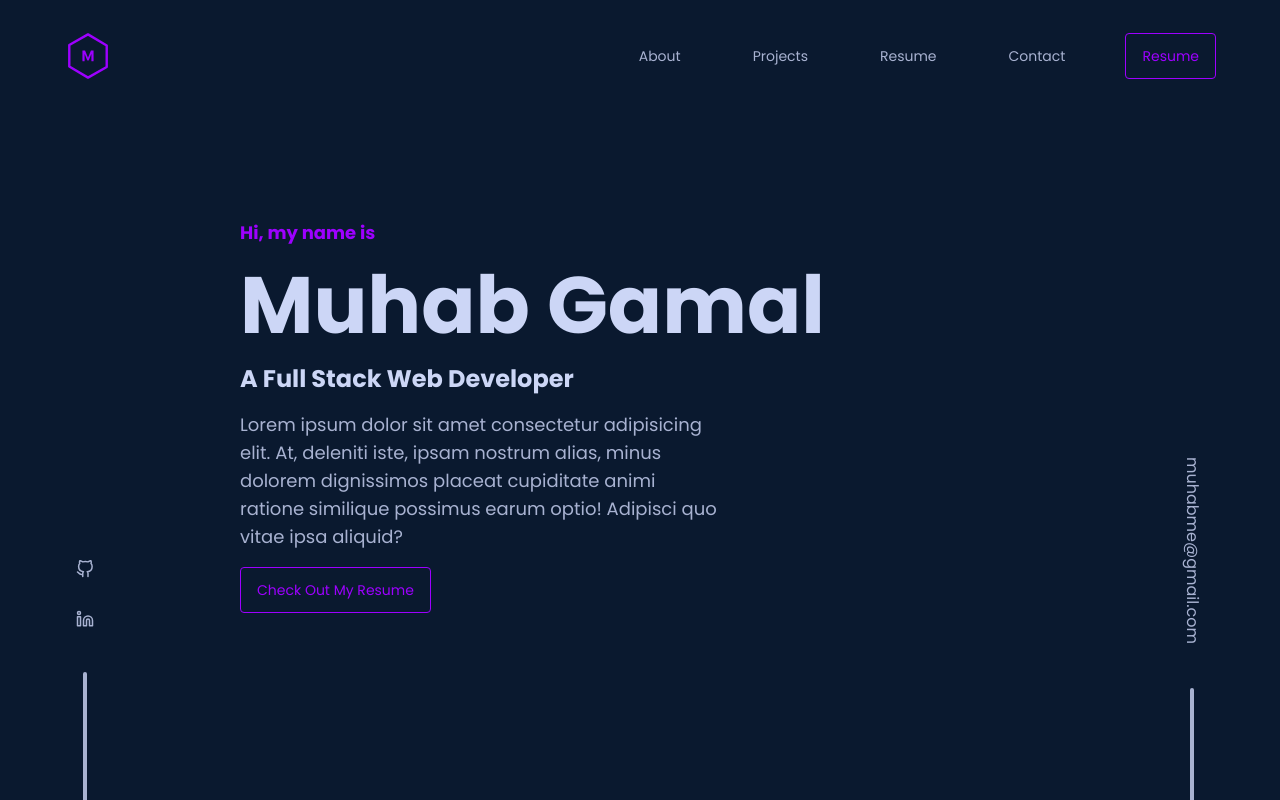
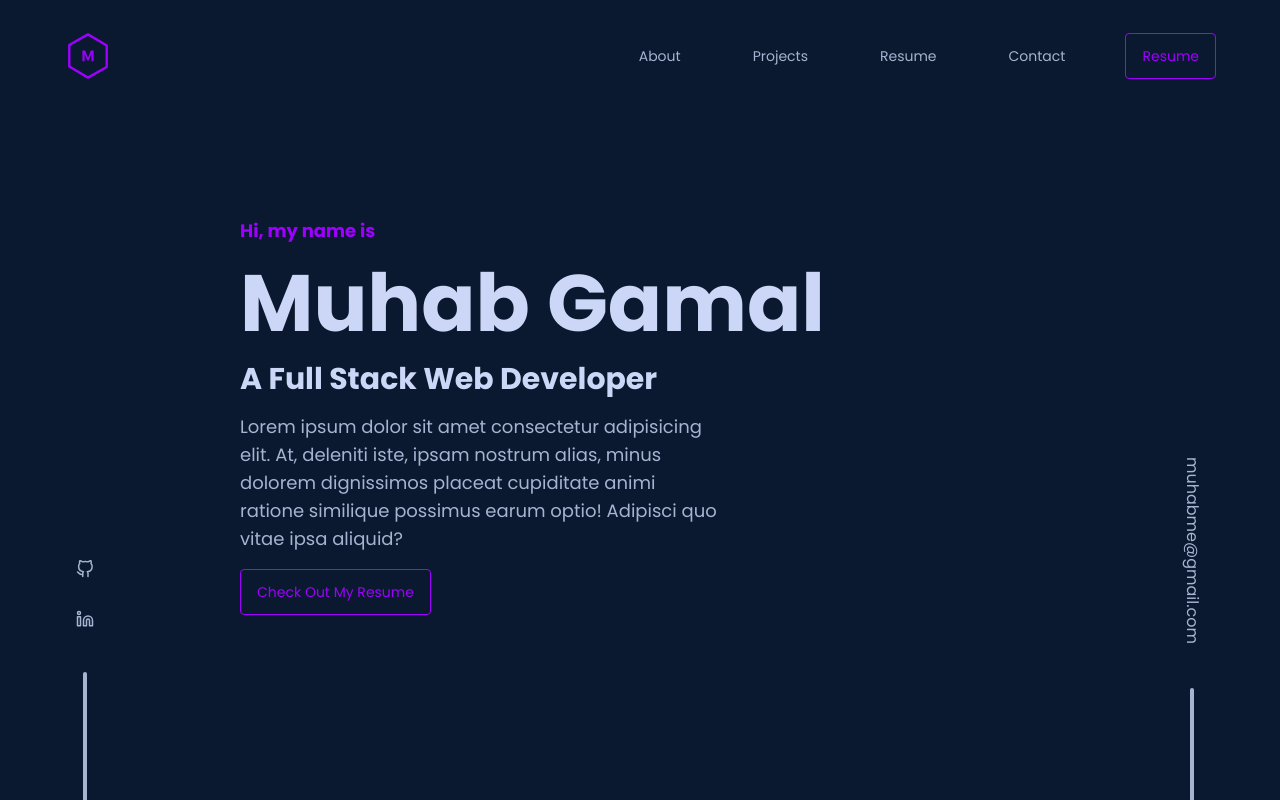
Before and after one commit to muhabme/muhabme-portfolio, a Next.js app: page / in a window 1280 px wide. Built offline with nearby package versions, Linux system fonts and the light colour scheme.

Commit message:
updated job title font size

```diff
--- a/src/components/Hero/Hero.tsx
+++ b/src/components/Hero/Hero.tsx
@@ -8,7 +8,7 @@ export default function Hero() {
             <h2 className="text-giant text-lightest font-bold leading-[1.05]">
                 Muhab Gamal
             </h2>
-            <h3 className="font-bold text-2xl text-lightest">
+            <h3 className="font-bold text-3xl text-lightest">
                 A Full Stack Web Developer
             </h3>
             <p className=" text-lg mr-[40%]">
```
